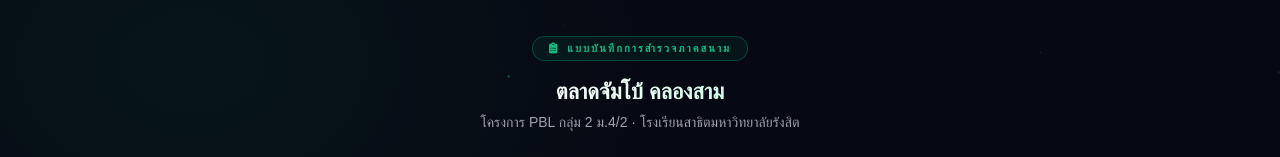
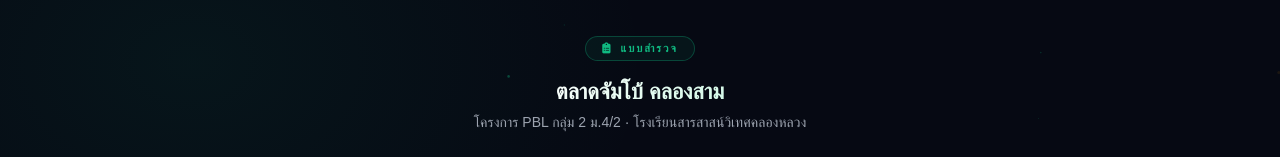
Before and after one commit to arxlifehax-lang/LuminaAi, a website: page field-survey.html in a window 1280 px wide. Shown: the top 157 px of the page. Drawn offline with Linux system fonts and the light colour scheme.

Commit message:
Add files via upload

```diff
--- a/field-survey.html
+++ b/field-survey.html
@@ -288,9 +288,9 @@ canvas#bg { position:fixed; inset:0; pointer-events:none; z-index:0; }
 
     <!-- Header -->
     <div class="header">
-        <div class="badge"><i class="fa-solid fa-clipboard-list"></i> แบบบันทึกการสำรวจภาคสนาม</div>
+        <div class="badge"><i class="fa-solid fa-clipboard-list"></i> แบบสำรวจ</div>
         <h1>ตลาดจัมโบ้ คลองสาม</h1>
-        <p class="sub">โครงการ PBL กลุ่ม 2 ม.4/2 · โรงเรียนสาธิตมหาวิทยาลัยรังสิต</p>
+        <p class="sub">โครงการ PBL กลุ่ม 2 ม.4/2 · โรงเรียนสารสาสน์วิเทศคลองหลวง</p>
     </div>
 
     <!-- Info Bar -->
```
